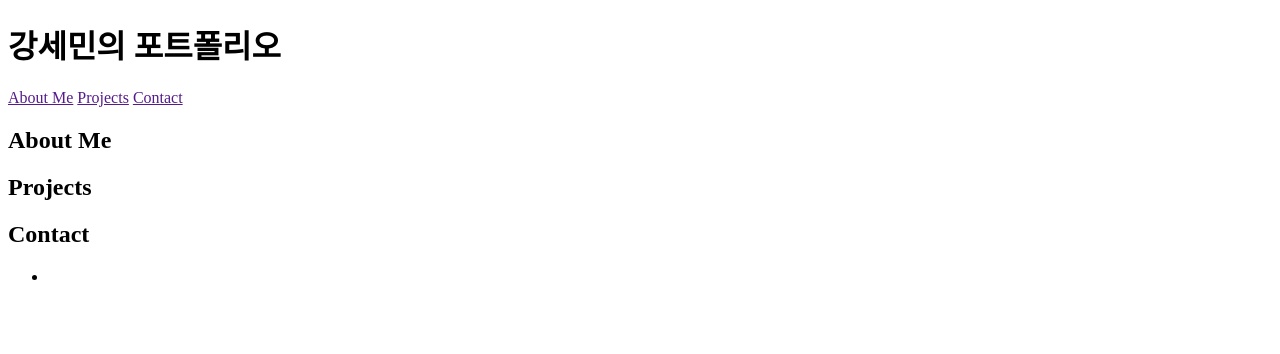
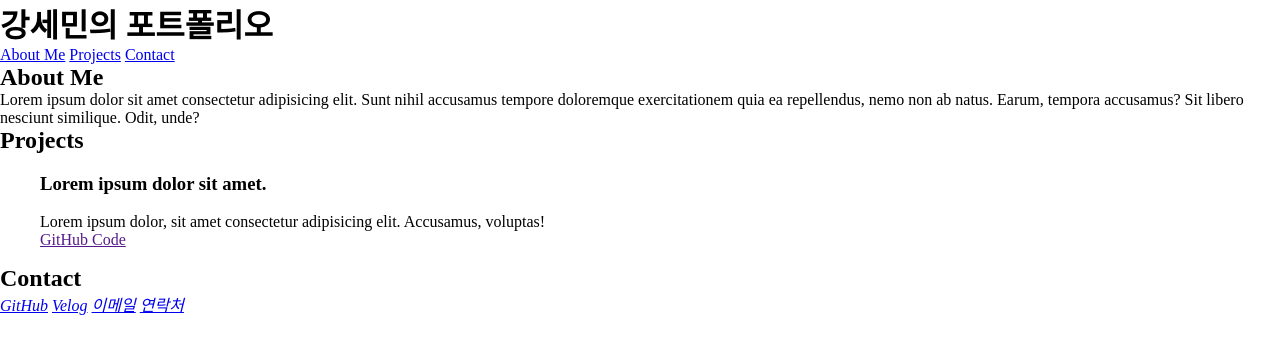
Before and after one commit to SEMINSEMINSEMIN/Semin_Portfolio, a plain HTML site: page index.html in a window 1280 px wide. Drawn offline with Linux system fonts and the light colour scheme.

Commit message:
HTML 골격 완성

```diff
--- a/index.html
+++ b/index.html
@@ -4,32 +4,48 @@
     <meta charset="UTF-8">
     <meta http-equiv="X-UA-Compatible" content="IE=edge">
     <meta name="viewport" content="width=device-width, initial-scale=1.0">
+    <link rel="stylesheet" href="style.css">
     <title>Semin Portfolio</title>
 </head>
 <body>
     <header>
         <h1>강세민의 포트폴리오</h1>
         <nav>
-            <a href="">About Me</a>
-            <a href="">Projects</a>
-            <a href="">Contact</a>
+            <a href="#AboutMe">About Me</a>
+            <a href="#Projects">Projects</a>
+            <a href="#Contact">Contact</a>
         </nav>
     </header>
     <main>
         <section>
-            <h2>About Me</h2>
+            <h2 id="AboutMe">About Me</h2>
+            <p>
+                Lorem ipsum dolor sit amet consectetur adipisicing elit. Sunt nihil accusamus tempore doloremque exercitationem quia ea repellendus, nemo non ab natus. Earum, tempora accusamus? Sit libero nesciunt similique. Odit, unde?
+            </p>
         </section>
         <section>
-            <h2>Projects</h2>
+            <h2 id="Projects">Projects</h2>
+            <ul>
+                <li>
+                    <h3>Lorem ipsum dolor sit amet.</h3>
+                    <p>
+                        Lorem ipsum dolor, sit amet consectetur adipisicing elit. Accusamus, voluptas!
+                    </p>
+                    <a href="">GitHub Code</a>
+                    <img src="" alt="">
+                </li>
+            </ul>
         </section>
     </main>
     <footer>
-        <h2>Contact</h2>
+        <h2 id="Contact">Contact</h2>
         <address>
-            <ul>
-                <li></li>
-            </ul>
+            <a href="https://github.com/SEMINSEMINSEMIN">GitHub</a>
+            <a href="https://velog.io/@raontt2285">Velog</a>
+            <a href="mailto:ksm9802@gmail.com">이메일</a>
+            <a href="tel:+821066372383">연락처</a>
         </address>
+        <small></small>
     </footer>
 </body>
 </html>
--- /dev/null
+++ b/style.css
@@ -0,0 +1,12 @@
+* {
+    box-sizing: border-box;
+}
+
+h1, h2, p, body {
+    margin: 0;
+    padding: 0;
+}
+
+ul {
+    list-style-type: none;
+}
```
